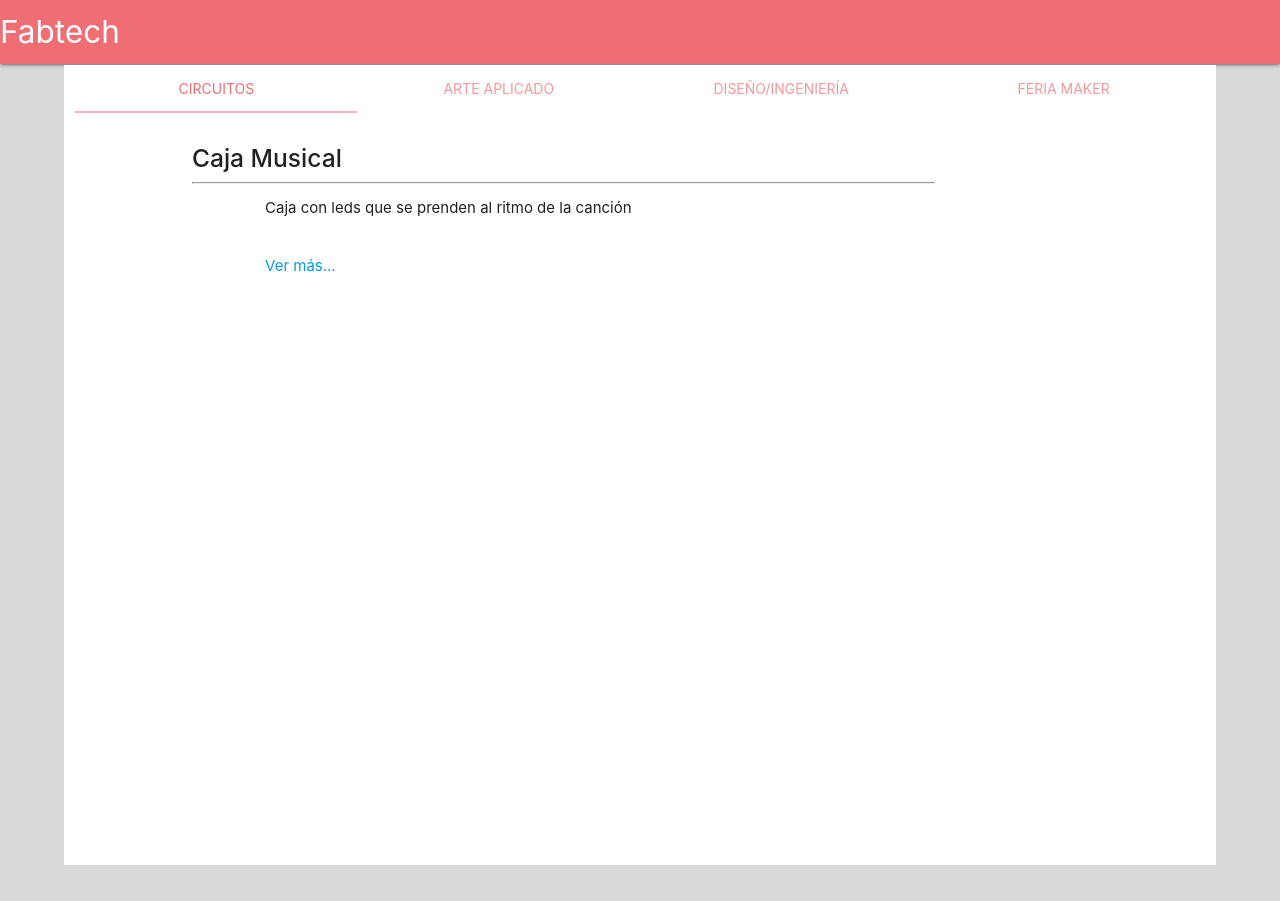
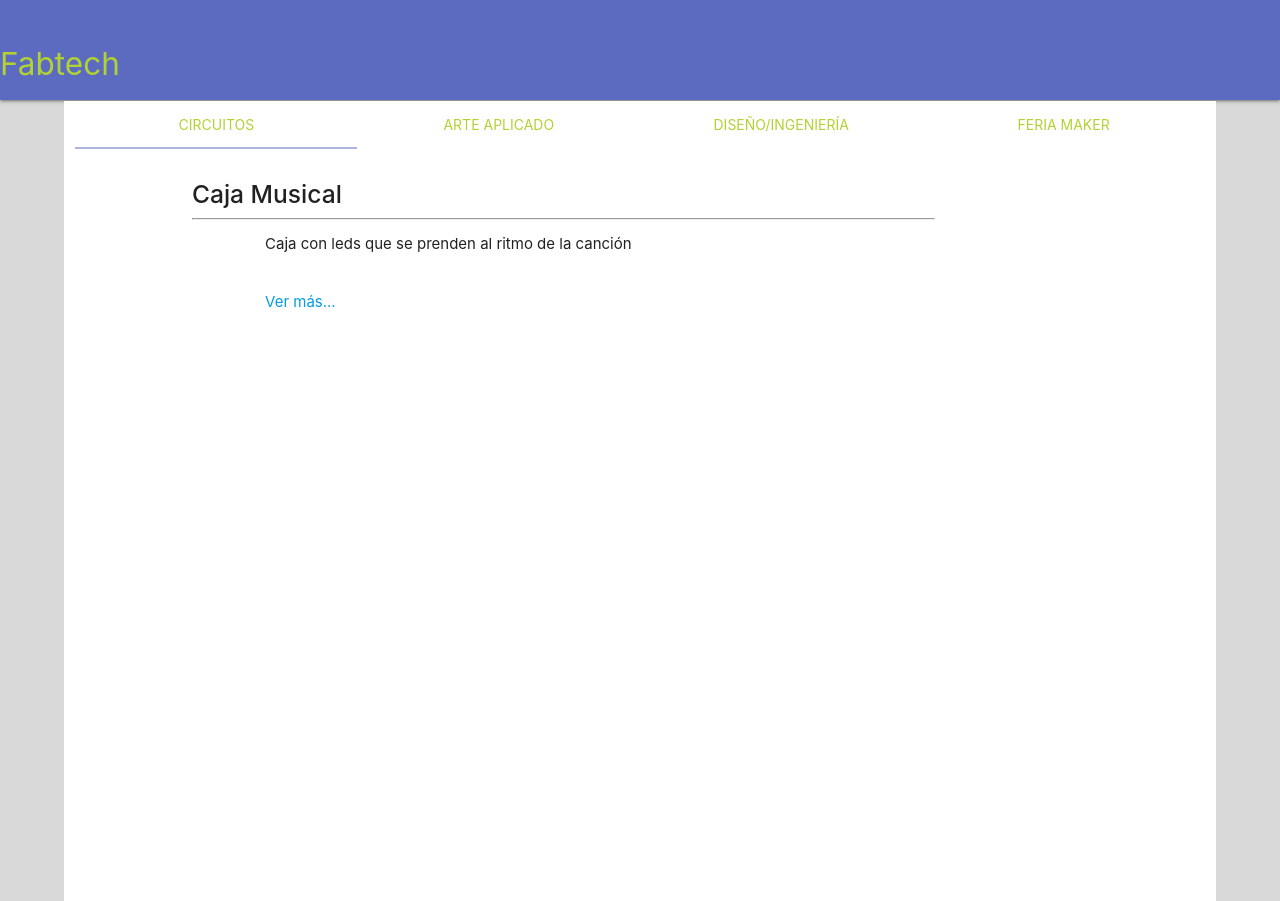
Before and after one commit to Xidrovo/deberesDAWS, a plain HTML site: page index.html in a window 1280 px wide. Before the commit the page ends 865 px from the top, so only its background shows below. Drawn offline with nearby package versions, Linux system fonts and the light colour scheme.

Commit message:
style fixed

```diff
--- a/index.html
+++ b/index.html
@@ -8,9 +8,9 @@
 </head>
 <body>
 	<header>
-		<nav>
+		<nav class="#5c6bc0 indigo lighten-1">
 			<div class="nav-wrapper">
-			<a href="http://www.fabtechec.com/" class="brand-logo">Fabtech</a>
+			<a href="http://www.fabtechec.com/" class="brand-logo"><p>Fabtech</p></a>
 			</div>
 		</nav>
 	</header>
@@ -80,8 +80,8 @@
 								<p>	Enseñar las diferentes técnias para poder hacer un libto al estilo de los libros
 									para niños, y con las técnias poder lograr diferentes efectos.
 									<div class="col offset-s1">
-										<a href="https://www.youtube.com/watch?v=wnZr0wiG1Hg">Vídeo 1</a><br>
-										<a href="https://www.youtube.com/watch?v=S5W5JJXtqhw">Vídeo 2</a>
+										<a href="https://www.youtube.com/watch?v=wnZr0wiG1Hg" target="_blank">Vídeo 1</a><br>
+										<a href="https://www.youtube.com/watch?v=S5W5JJXtqhw" target="_blank">Vídeo 2</a>
 									</div>
 								</p><br><br>
 								<div class="content hideContent">
@@ -111,7 +111,7 @@
 								<p>	Robot de con lápices como patas y un motor que permitirá moverlo de manera aleatoria.
 									con lápices podría hasta dibujas
 								</p>
-								<a href="https://www.youtube.com/watch?v=xIadBq0SroE">DoodleBot</a>
+								<a href="https://www.youtube.com/watch?v=xIadBq0SroE" target="_blank">DoodleBot</a>
 								<div class="content hideContent">
 								    <p><strong>Conceptos de aprendizaje: </strong></p>
 								    <ul class="objectives">
--- a/styles.css
+++ b/styles.css
@@ -9,6 +9,7 @@ body{
 }
 nav{
 	margin-bottom: 0.1%;
+	height: 100px;
 }
 
 .hideContent {
@@ -36,3 +37,16 @@ nav{
 a{
 	cursor: pointer;
 }
+
+a.brand-logo{
+	color: #b2d234;
+}
+
+
+.tabs .tab a,.tabs .tab a:hover, .tabs .tab a.active, .tabs .tab a.active:hover {
+	color: #b2d234;
+}
+
+.tabs .indicator{
+    background-color: rgba(92,107,192,0.5);
+}
```
